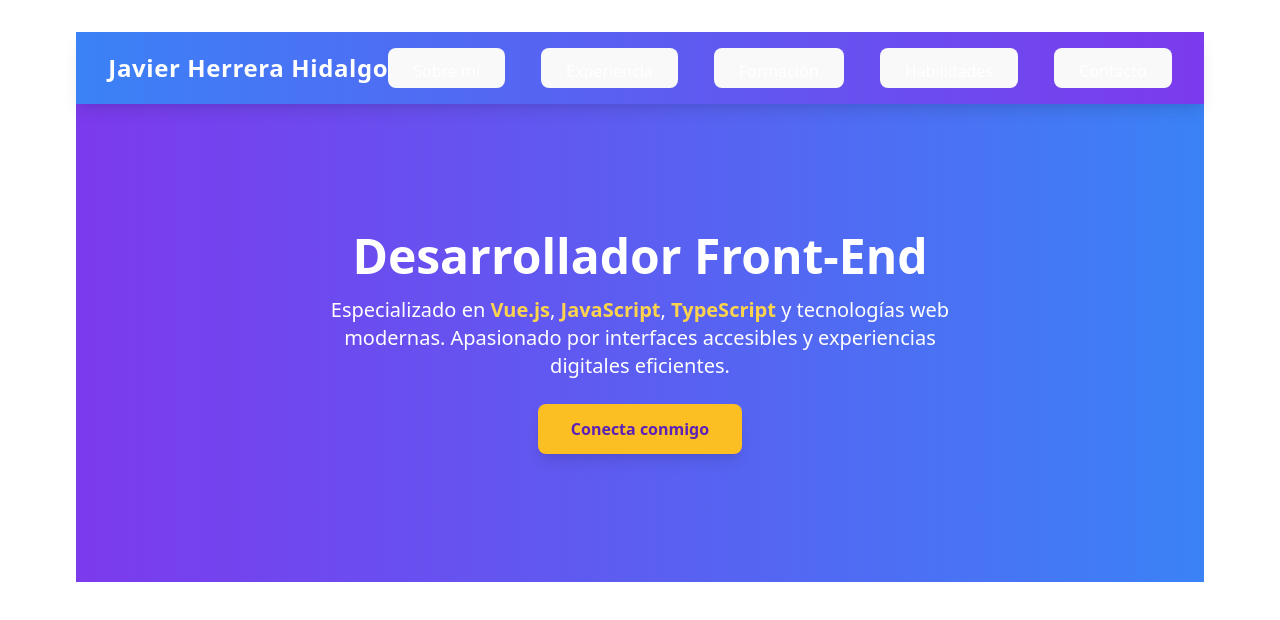
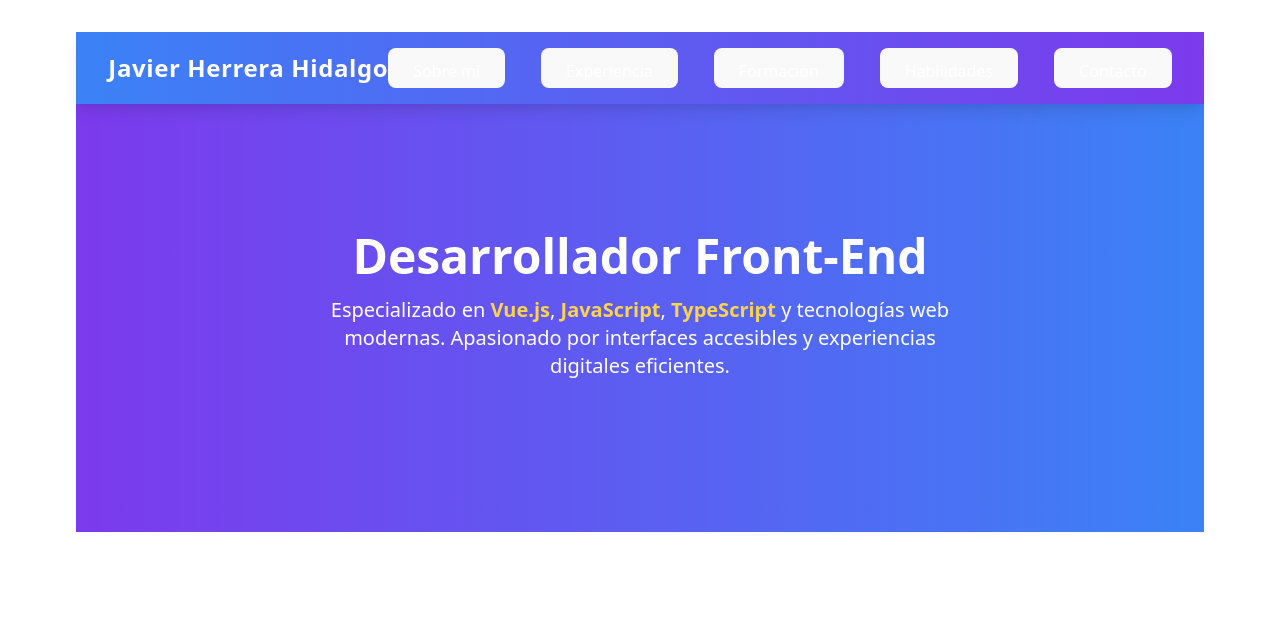
Before and after one commit to JherreraHidalgo/my-portfolio, a Vue app: page / in a window 1280 px wide. Shown: the top 620 px of the page. Built offline with nearby package versions, Linux system fonts and the light colour scheme.

Commit message:
Actualización del portfolio

```diff
--- a/src/components/Hero.vue
+++ b/src/components/Hero.vue
@@ -13,12 +13,6 @@
       tecnologías web modernas. Apasionado por interfaces accesibles y
       experiencias digitales eficientes.
     </p>
-    <button
-      @click="$refs.contactSection.scrollIntoView({ behavior: 'smooth' })"
-      class="inline-block bg-yellow-400 text-purple-800 font-bold px-6 sm:px-8 py-2 sm:py-3 rounded-lg shadow-lg hover:bg-yellow-300 hover:scale-105 transition-transform duration-300"
-    >
-      Conecta conmigo
-    </button>
   </section>
 </template>
 
```
